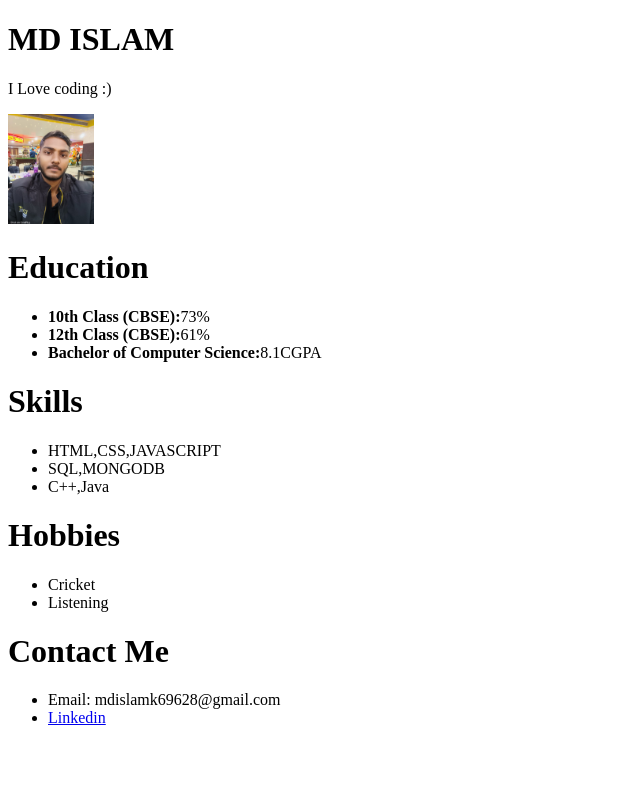
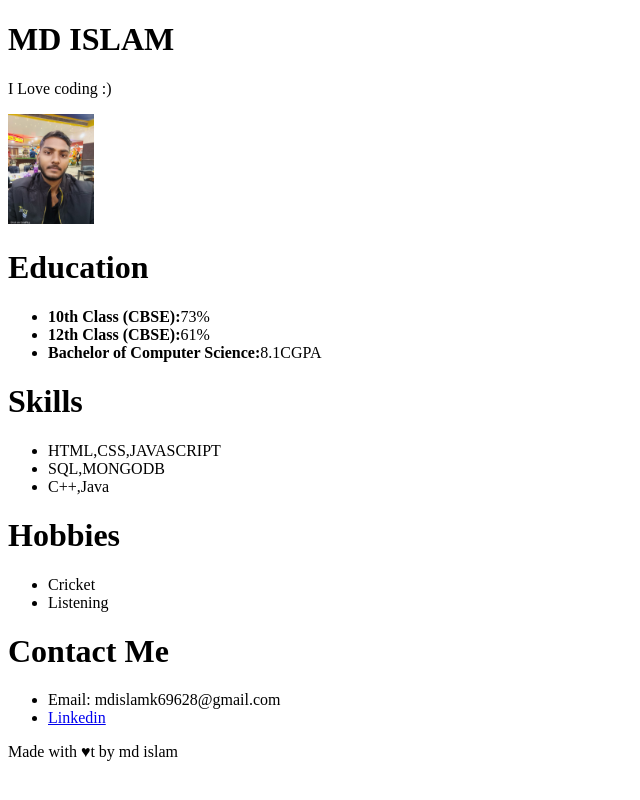
Before and after one commit to md111213/HTML_FILES, a plain HTML site: page Revision HTML/index.html in a window 1280 px wide. Shown: the whole page, without its empty margins (0-640 px from the left). Drawn offline with Linux system fonts and the light colour scheme.

Commit message:
second commit

```diff
--- a/Revision HTML/index.html
+++ b/Revision HTML/index.html
@@ -46,5 +46,6 @@
        <a href="https://www.linkedin.com/feed/">Linkedin</a>
     </li>
     </ul>
+ <p>Made with &#9829;t by md islam</p>
 </body>
 </html>
```
